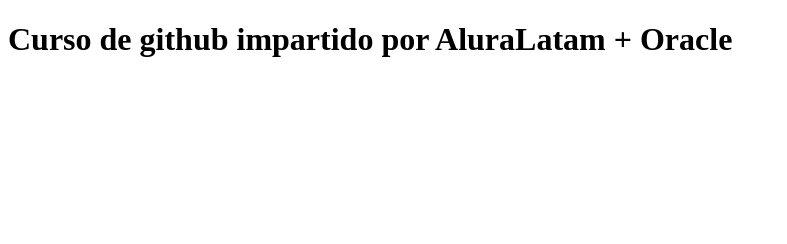
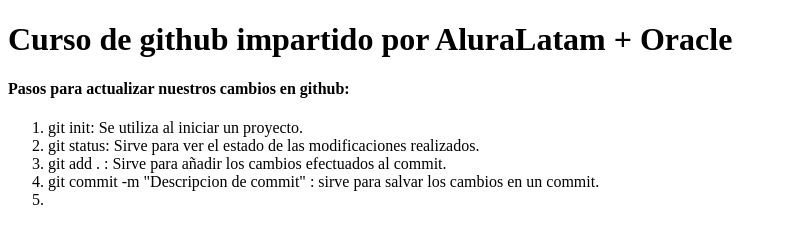
Before and after one commit to FabianCz95/alura_proyects, a plain HTML site: page Github/index.html in a window 1280 px wide. Shown: the whole page, without its empty margins (0-787 px from the left). Drawn offline with Linux system fonts and the light colour scheme.

Commit message:
Se añade el comando git commit -m como instrucción

```diff
--- a/Github/index.html
+++ b/Github/index.html
@@ -8,5 +8,13 @@
 </head>
 <body>
     <h1>Curso de github impartido por AluraLatam + Oracle</h1>
+    <h4>Pasos para actualizar nuestros cambios en github:</h4>
+    <ol>
+        <li>git init: Se utiliza al iniciar un proyecto.</li>
+        <li>git status: Sirve para ver el estado de las modificaciones realizados.</li>
+        <li>git add . : Sirve para añadir los cambios efectuados al commit.</li>
+        <li>git commit -m "Descripcion de commit" : sirve para salvar los cambios en un commit.</li>
+        <li></li>
+    </ol>
 </body>
 </html>
```
